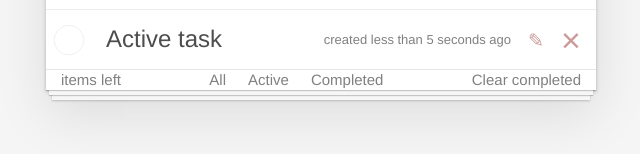
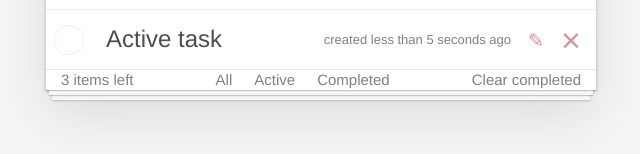
Before and after one commit to EmilKarabatyrov/apptodo, a React (Create React App) app: page / in a window 1280 px wide. Shown: the part 306-460 px from the top of the page, without its empty margins (319-959 px from the left). Built offline with nearby package versions, Linux system fonts and the light colour scheme.

Commit message:
first commit

```diff
--- a/src/components/TodoFooter/TodoFooter.jsx
+++ b/src/components/TodoFooter/TodoFooter.jsx
@@ -23,7 +23,9 @@ const TodoFooter = ({
   };
   return (
     <footer className="footer">
-      <span className="todo-count">items left</span>
+      <span className="todo-count">
+        {tasks.filter((task) => !task.completed).length} items left
+      </span>
       <TodoFooterList selectCategory={selectCategory} category={category} />
       <button onClick={deleteAllCompleted} className="clear-completed">
         Clear completed
```
